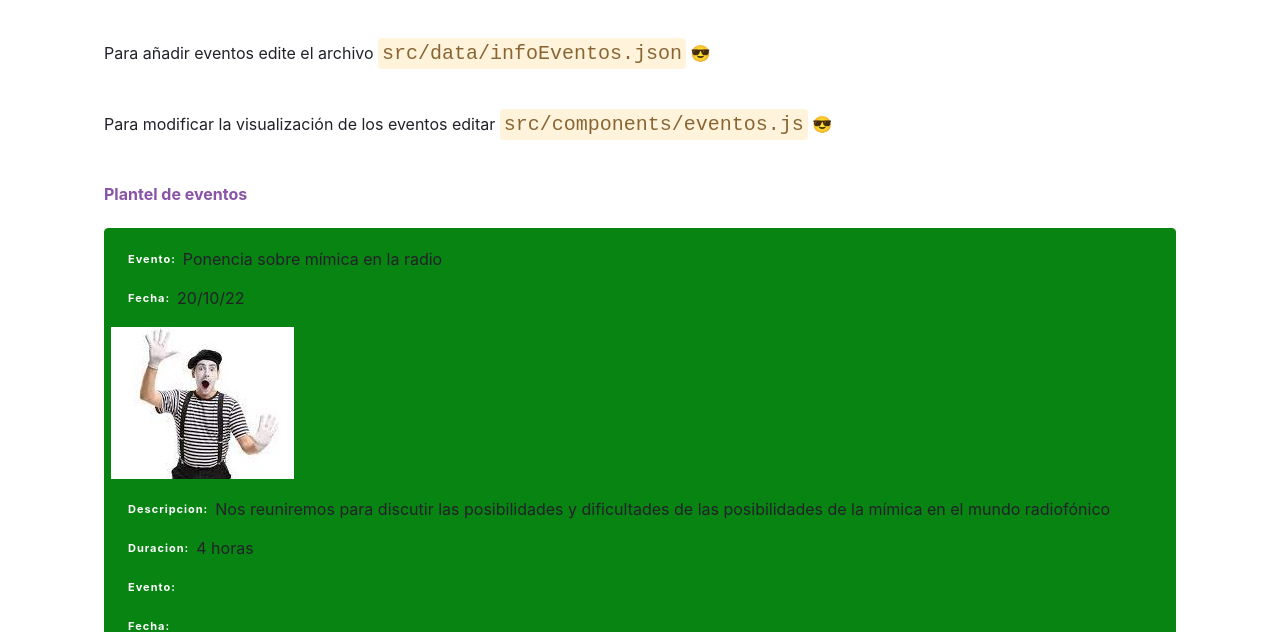
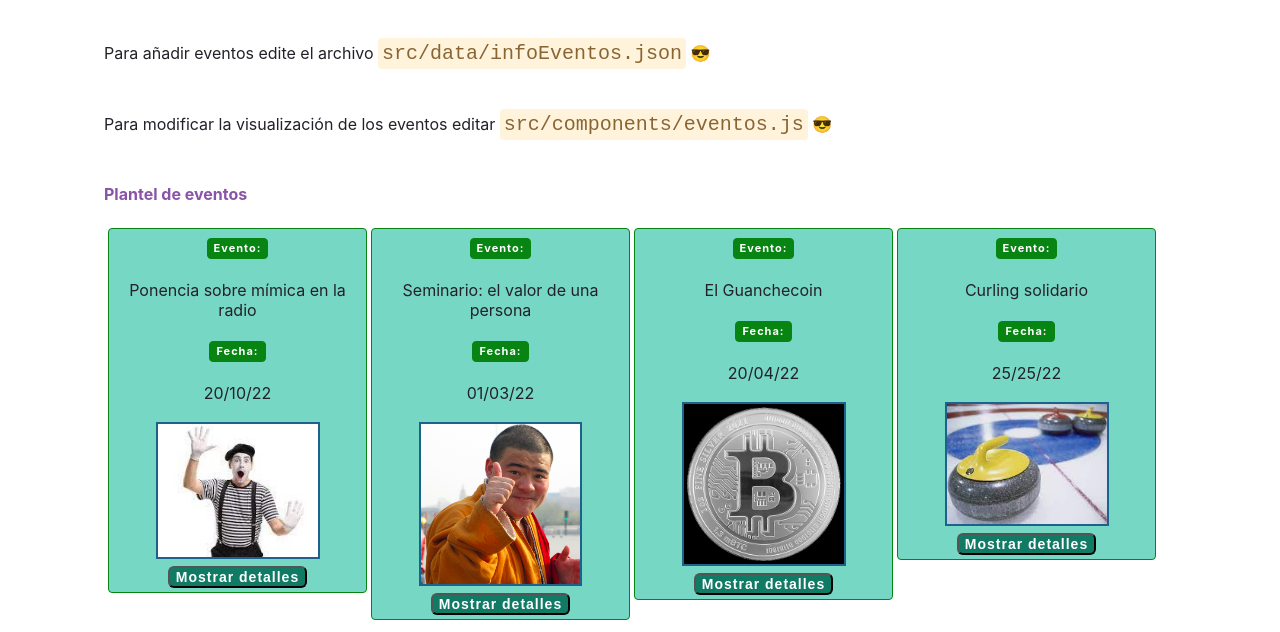
Before and after one commit to alu0100898293/SYTWC-2122, a Gatsby site in the folder PracticaGatsby/: page / in a window 1280 px wide. Shown: the part 204-836 px from the top of the page. Built offline with nearby package versions, Linux system fonts and the light colour scheme; Gatsby itself is replaced by a stand-in of ours.

Commit message:
Añadidos botones con eventos, y versión incial de accesibilidad

```diff
--- a/PracticaGatsby/gatsby-config.js
+++ b/PracticaGatsby/gatsby-config.js
@@ -1,3 +1,16 @@
+const path = require("path");
+// Get paths of Gatsby's required rules, which as of writing is located at:
+// https://github.com/gatsbyjs/gatsby/tree/fbfe3f63dec23d279a27b54b4057dd611dce74bb/packages/
+// gatsby/src/utils/eslint-rules
+const gatsbyRequiredRules = path.join(
+  process.cwd(),
+  "node_modules",
+  "gatsby",
+  "dist",
+  "utils",
+  "eslint-rules"
+);
+
 module.exports = {
   siteMetadata: {
     siteUrl: "https://www.yourdomain.tld",
@@ -11,7 +24,20 @@ module.exports = {
       options : {
         name: `data`,
         path: `${__dirname}/src/data/`,
-        ignore: [`**/\.*`], //ignorar ficheros que comienzen por un punto
+        ignore: [`**/.*`], //ignorar ficheros que comienzen por un punto
+      },
+    },
+    {
+      resolve: "gatsby-plugin-eslint",
+      options: {
+        // Gatsby required rules directory
+        rulePaths: [gatsbyRequiredRules],
+        // Default settings that may be ommitted or customized
+        stages: ["develop"],
+        extensions: ["js", "jsx", "ts", "tsx"],
+        exclude: ["node_modules", "bower_components", ".cache", "public"],
+        // Any additional eslint-webpack-plugin options below
+        // ...
       },
     },
   ],
--- a/PracticaGatsby/src/components/eventos.js
+++ b/PracticaGatsby/src/components/eventos.js
@@ -11,19 +11,45 @@ const badgeStyle = {
     borderRadius: 4,
     padding: "4px 6px",
     display: "inline-block",
-    position: "relative",
     top: -2,
-    marginLeft: 10,
+    marginTop: 5,
+    marginBottom: 5,
     lineHeight: 1,
 }
 const panelStyle = {
-    backgroundColor: "#088413",
+    textAlign: "left",
+    display: "inline-block",
+}
+const eventoStyle = {
+    width: 245,
+    marginLeft: 4,
+    backgroundColor: "#76d7c4",
     border: "1px solid #088413",
     borderRadius: 4,
     padding: "4px 6px",
+    float: "left",
+    textAlign: "center",
 }
-const eventoStyle = {
-
+const imgStyle = {
+    border: "2px solid #1f618d",
+    marginTop: 3,
+    marginBottom: 3,
+    maxWidth: 160,
+    maxHeight: 160,
+}
+const buttonStyle = {
+    color: "#fff",
+    backgroundColor: "#117a65",
+    display: "block",
+    fontSize: 14,
+    fontWeight: "bold",
+    letterSpacing: 1,
+    borderRadius: 6,
+    marginLeft: "auto",
+    marginRight: "auto",
+}
+const displayNoneStyle = {
+    display: "none",
 }
 
 const Eventos = () => {
@@ -45,29 +71,44 @@ const Eventos = () => {
         }
     `)
 
+    let refs = [];
+
+    for(var i=0; i<4; i++)
+        refs.push(React.createRef());
+
     console.log({data});
+    let visible= [false,false,false,false];
+
+    const showMore = (i) =>{
+        visible[i] = !visible[i];
+        if(visible[i])
+            refs[i].current.style = "display: block";
+        else
+            refs[i].current.style = "display: none";
+    };
 
     return (
         <div style={panelStyle}>
             {data.allInfoEventosJson.edges.map( (edge,i) => (
                 <div key={edge.node.id} style={eventoStyle}>
-                    <p>
-                        <span style={badgeStyle}>Evento:</span>
-                        <span>{edge.node.nombre}</span>
-                    </p>
-                    <p>
-                        <span style={badgeStyle}>Fecha:</span>
-                        <span>{edge.node.fecha}</span>
-                    </p>
-                    <img src={edge.node.imagen} alt={edge.node.altImagen} />
-                    <p>
-                        <span style={badgeStyle}>Descripcion:</span>
-                        <span>{edge.node.descripcion}</span>
-                    </p>
-                    <p>
-                        <span style={badgeStyle}>Duracion:</span>
-                        <span>{edge.node.duracion}</span>
-                    </p>
+
+                    <p style={badgeStyle}>Evento:</p>
+                    <p>{edge.node.nombre}</p>
+
+                    <p style={badgeStyle}>Fecha:</p>
+                    <p>{edge.node.fecha}</p>
+
+                    <img src={edge.node.imagen} alt={edge.node.altImagen} style={imgStyle} /><br/>
+
+                    <button style={buttonStyle} onClick={() =>showMore(i)} >Mostrar detalles</button>
+
+                    <div style = {displayNoneStyle} ref={refs[i]}>
+                        <p style={badgeStyle}>Descripcion:</p>
+                        <p>{edge.node.descripcion}</p>
+
+                        <p style={badgeStyle}>Duracion:</p>
+                        <p>{edge.node.duracion}</p>
+                    </div>
                 </div>
             ))}
         </div>
--- a/PracticaGatsby/src/data/infoEventos.json
+++ b/PracticaGatsby/src/data/infoEventos.json
@@ -4,35 +4,35 @@
         "nombre": "Ponencia sobre mímica en la radio",
         "fecha": "20/10/22",
         "imagen": "mimica.png",
-        "altImagen": "Imagen de un mimo actuando",
+        "altImagen": "Mimo vestido y maquillado como tal actuando",
         "descripcion": "Nos reuniremos para discutir las posibilidades y dificultades de las posibilidades de la mímica en el mundo radiofónico",
         "duracion": "4 horas"
     },
     {
         "id": "02",
-        "nombre": "",
-        "fecha": "",
-        "imagen": "",
-        "altImagen": "",
-        "descripcion": "",
-        "duracion": ""
+        "nombre": "Seminario: el valor de una persona",
+        "fecha": "01/03/22",
+        "imagen": "valor-personal.png",
+        "altImagen": "Una persona sonriendo mostrando el pulgar arriba",
+        "descripcion": "Centrado en la facultad de física, hablaremos de cómo debemos dejar en centrarnos en el físico de las personas y más en su interior",
+        "duracion": "3 horas"
     },
     {
         "id": "03",
-        "nombre": "",
-        "fecha": "",
-        "imagen": "",
-        "altImagen": "",
-        "descripcion": "",
-        "duracion": ""
+        "nombre": "El Guanchecoin",
+        "fecha": "20/04/22",
+        "imagen": "criptomoneda.png",
+        "altImagen": "Una criptomoneda plateada conocida como Silver Bitcoin",
+        "descripcion": "Discutiremos las posibilidades de mercado y cabida de una nueva criptomoneda llamada Guanchecoin, así como sus posibles implementaciones.",
+        "duracion": "3 días"
     },
     {
         "id": "04",
-        "nombre": "",
-        "fecha": "",
-        "imagen": "",
-        "altImagen": "",
-        "descripcion": "",
-        "duracion": ""
+        "nombre": "Curling solidario",
+        "fecha": "25/25/22",
+        "imagen": "curling.png",
+        "altImagen": "Tres piedras de granito empleadas en el curling",
+        "descripcion": "Evento solidario donde se recaudrán fondos para ayudar a todos lo palmeros desplazados que están agustico y no quieren volver.",
+        "duracion": "6 horas"
     }
 ]
```
Also changed, not shown: PracticaGatsby/package.json (+7 -0 lines), PracticaGatsby/src/pages/index.js (+0 -4 lines), PracticaGatsby/static/criptomoneda.png (added), PracticaGatsby/static/curling.png (added), PracticaGatsby/static/valor-personal.png (added), 2 other files.
